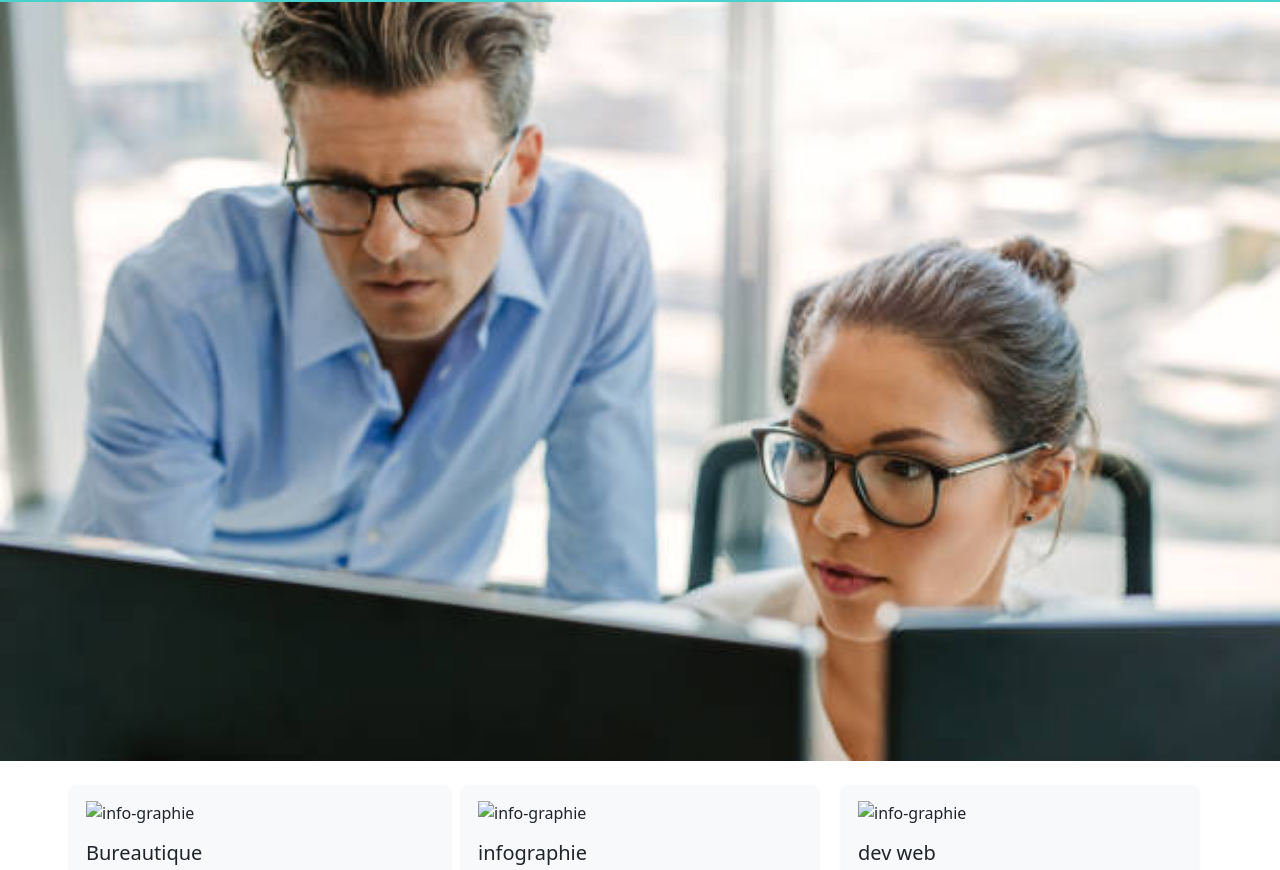
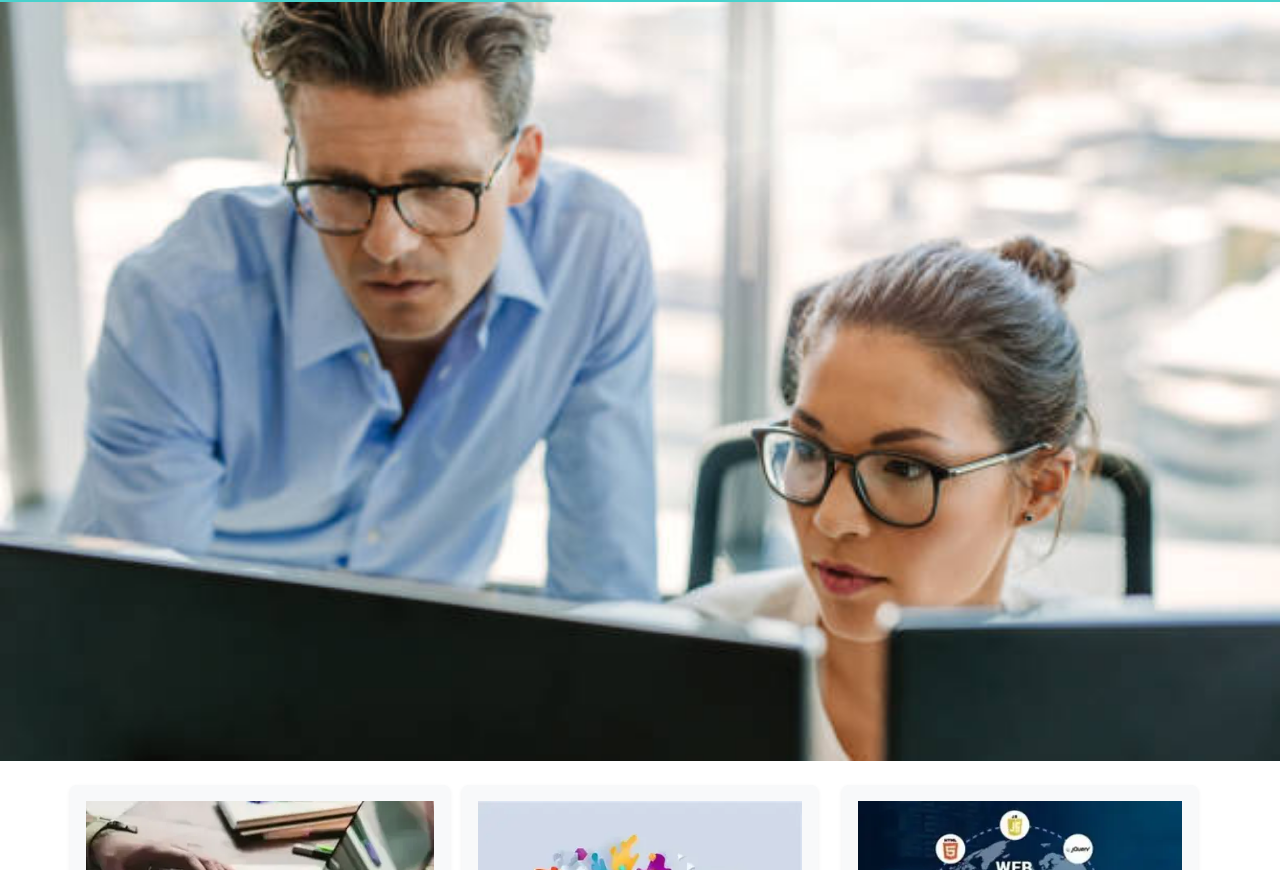
Before and after one commit to Bayetalla/premi-re-projet-bootstrap, a website: page index.html in a window 1280 px wide. Shown: the part 75-945 px from the top of the page. Drawn offline with nearby package versions, Linux system fonts and the light colour scheme; the site is published under a folder, as on GitHub Pages, so addresses that start at the root find nothing.

Commit message:
gestion 3  photos formations en informatique

```diff
--- a/index.html
+++ b/index.html
@@ -93,7 +93,7 @@
         >
           <div class="d-flex flex-column h-100">
             <img
-              src="/images/bureautique.webp"
+              src="images/bureautique.webp"
               alt="info-graphie"
               class="img-fluid w-100 section-img"
             />
@@ -120,7 +120,7 @@
             class="d-flex flex-column h-100 shadow-sm p-3 mb-0 bg-body-tertiary rounded"
           >
             <img
-              src="/images/infographie.webp"
+              src="images/infographie.webp"
               alt="info-graphie"
               class="img-fluid w-100 section-img"
             />
@@ -147,7 +147,7 @@
             class="d-flex flex-column h-100 shadow-sm p-3 mb-0 bg-body-tertiary rounded"
           >
             <img
-              src="/images/dev-web.webp"
+              src="images/dev-web.webp"
               alt="info-graphie"
               class="img-fluid w-100 section-img"
             />
```
